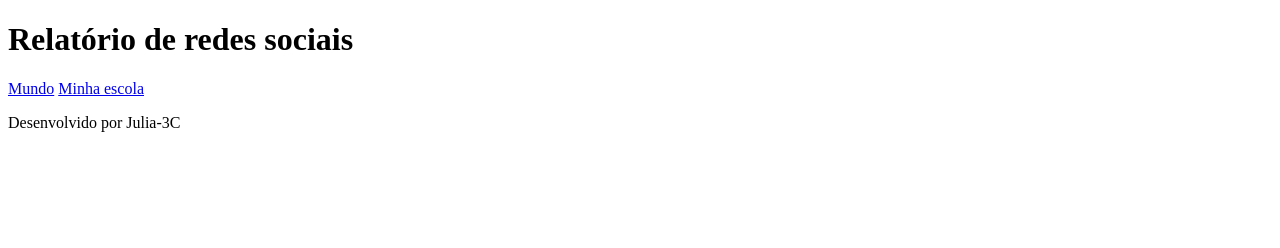
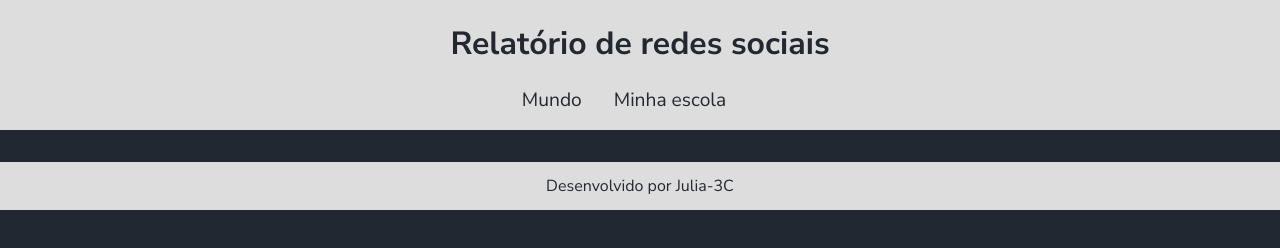
Before and after one commit to julijunkuhn/redes-sociais, a plain HTML site: page index.html in a window 1280 px wide. Drawn offline with Linux system fonts and the light colour scheme.

Commit message:
Update style.css

```diff
--- a/style.css
+++ b/style.css
@@ -3,6 +3,56 @@
 :root {
   --bg-color: #222831;
   --primary-color: #DDDDDD;
-  --secundary-color: #F05454;
+  --secondary-color: #F05454;
   --font: "Nunito Sans", sans-serif;
 }
+
+body {
+  background-color: var(--bg-color);
+  color: var(--primary-color);
+  font-family: var(--font);
+  heigth: 100vh;
+  margin: 0;
+}
+
+header {
+  background-color: var(--primary-color);
+  text-align: center;
+  padding: 1px;
+}
+
+h1 {
+  font-size: 2rem;
+  color: var(--bg-color);
+  font-weight: 700;
+}
+
+nav {
+  display: flex;
+  justify-content: center;
+  font-weight:400;
+}
+
+nav a:hover {
+  text-decoration: underline;
+  transform: scale(0.90);
+  transition: transform 0.1s;
+}
+
+nav a {
+  text-decoration: none;
+  color: var(--bg-color);
+  margin: 0 2rem 1rem 0rem;
+  font-size: 1.2rem;
+}
+
+footer {
+  display: flex;
+  align-items: center;
+  justify-content: center;
+  background-color: var(--primary-color);
+  color: var(--bg-color);
+  width: 100%;
+  height: 3rem;
+  margin-top: 2rem;
+}
```
